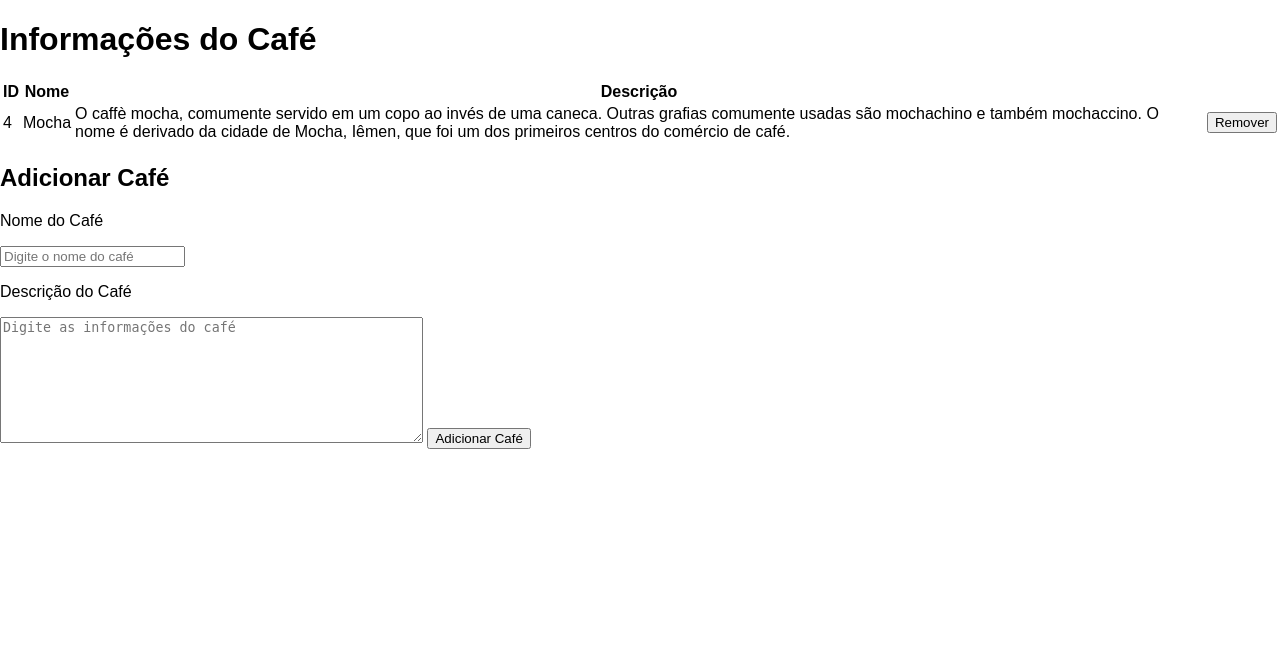
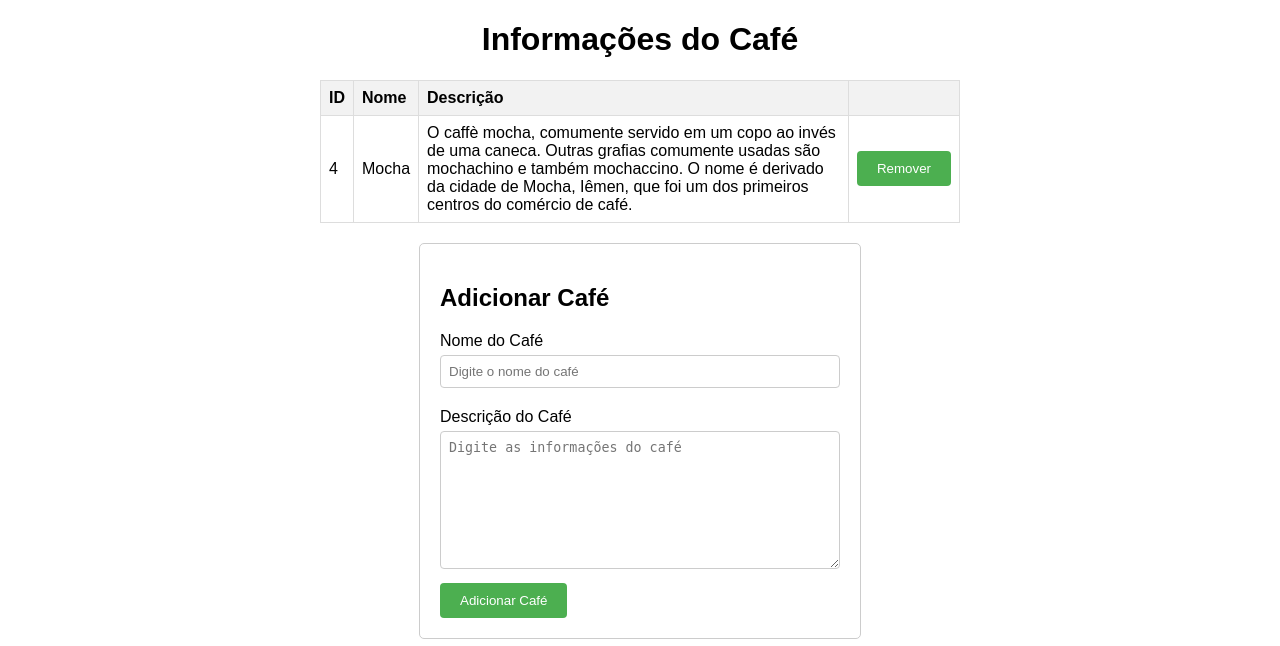
Before and after one commit to seconds4decay/EasyCoffee, a Django app: page /adicionarcafe in a window 1280 px wide. Shown: the part 154-800 px from the top of the page. Run offline with Django 5.2, Linux system fonts and the light colour scheme; data comes from the database, SQL or seed files in the repository; both versions use the stored data as it was after the commit; parts of the project's set-up code (start-up, migrations or seed data) failed here and were passed over.

Commit message:
css do adicionar café

```diff
--- /dev/null
+++ b/app/static/adicionarcafe.css
@@ -0,0 +1,74 @@
+table {
+    width: 50%;
+    border-collapse: collapse;
+    margin: auto;
+    margin-bottom: 20px;
+  }
+
+  /* Estilo para as células da tabela */
+  td, th {
+    border: 1px solid #dddddd;
+    padding: 8px;
+    text-align: left;
+  }
+
+  /* Estilo para as células do cabeçalho */
+  th {
+    background-color: #f2f2f2;
+  }
+
+  /* Estilo de hover para realçar as células quando passa o mouse */
+  tr:hover {
+    background-color: #f5f5f5;
+  }
+
+  /* Estilo para o formulário */
+form {
+    max-width: 400px;
+    margin: 0 auto;
+    padding: 20px;
+    border: 1px solid #ccc;
+    border-radius: 5px;
+  }
+
+  /* Estilo para os parágrafos de texto */
+  p {
+    margin-top: 10px;
+    margin-bottom: 5px;
+  }
+
+  /* Estilo para as entradas de texto */
+  input[type="text"],
+  textarea {
+    width: 100%;
+    padding: 8px;
+    margin-bottom: 10px;
+    border: 1px solid #ccc;
+    border-radius: 4px;
+    box-sizing: border-box; /* Garante que a largura inclua o padding e a borda */
+  }
+
+  /* Estilo para o botão */
+  button {
+    background-color: #4CAF50;
+    color: white;
+    padding: 10px 20px;
+    border: none;
+    border-radius: 4px;
+    cursor: pointer;
+  }
+
+  /* Estilo para o botão quando passa o mouse */
+  button:hover {
+    background-color: #45a049;
+  }
+
+  /* Estilo para o botão quando está desabilitado */
+  button:disabled {
+    background-color: #cccccc;
+    cursor: not-allowed;
+  }
+
+h1 {
+    text-align: center;
+}
--- a/app/templates/pages/adicionarcafe.html
+++ b/app/templates/pages/adicionarcafe.html
@@ -1,12 +1,11 @@
 {% include "pages\head.html" %}
-
-<!DOCTYPE html>
-    <title>Café</title>
+{% load static %}
+    <title>Adicionar Café</title>
+    <link href="{% static 'adicionarcafe.css' %}" rel="stylesheet">
 </head>
 <body>
     {% include "pages\header.html" %}
     <h1>Informações do Café</h1>
-    <div id="cafeContainer"></div>
 
     <table>
         <thead>
@@ -29,10 +28,10 @@
               </tr>
           {% endfor %}
         </tbody>
-      </table>
+    </table>
 
+    <form method="POST" action="{% url 'adicionarcafe' %}"> {% csrf_token %}
     <h2>Adicionar Café</h2>
-    <form method="POST" action="{% url 'adicionarcafe' %}"> {% csrf_token %}
     <p>Nome do Café</p> <input type="text" name="cafeInput" id="cafeInput" placeholder="Digite o nome do café">
     <p>Descrição do Café</p>
     <textarea rows="8" cols="50" type="text" name="infoInput" id="infoInput" placeholder="Digite as informações do café"></textarea>
--- a/app/templates/pages/home.html
+++ b/app/templates/pages/home.html
@@ -1,6 +1,6 @@
 {% load static %}
 {% include "pages\head.html" %}
-<link href="{% static 'home.css' %}">
+<link href="{% static 'home.css' %}" rel="stylesheet">
 </head>
 
 <body>
```
Also changed, not shown: db.sqlite3.
